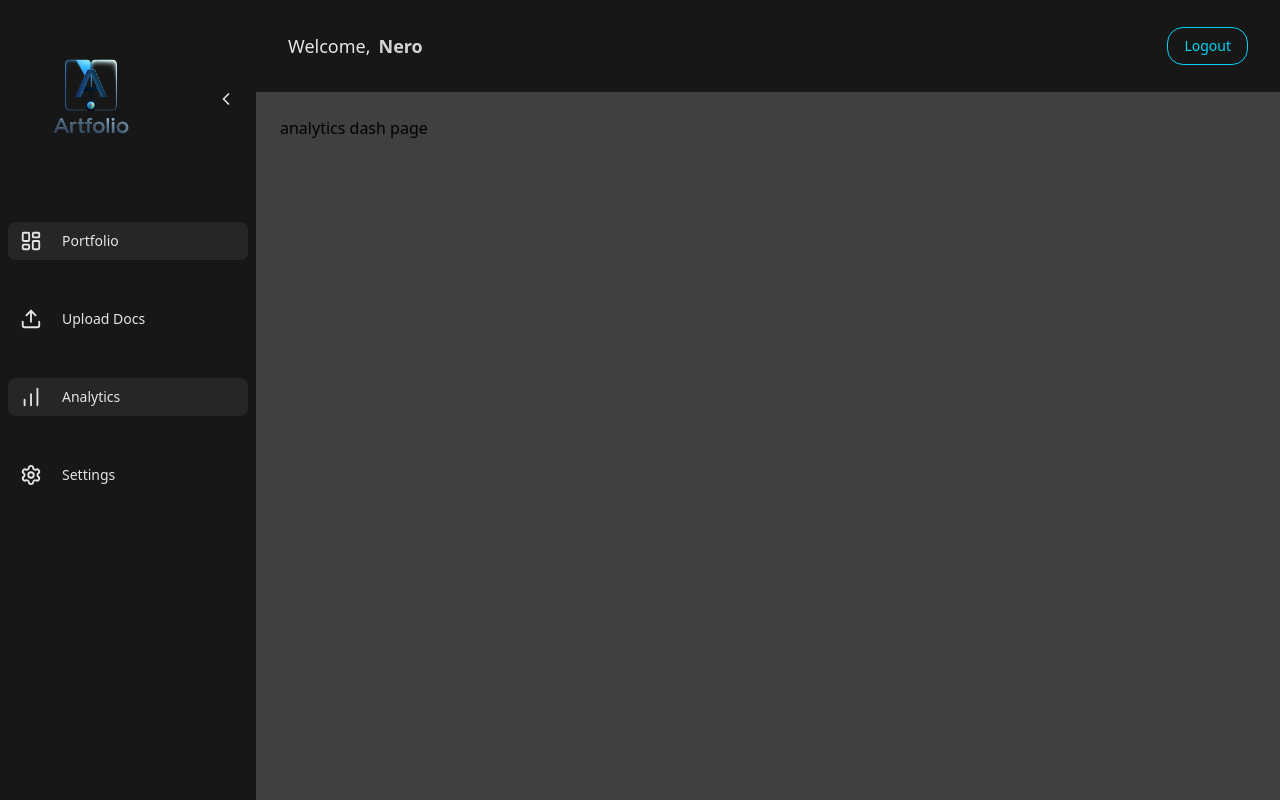
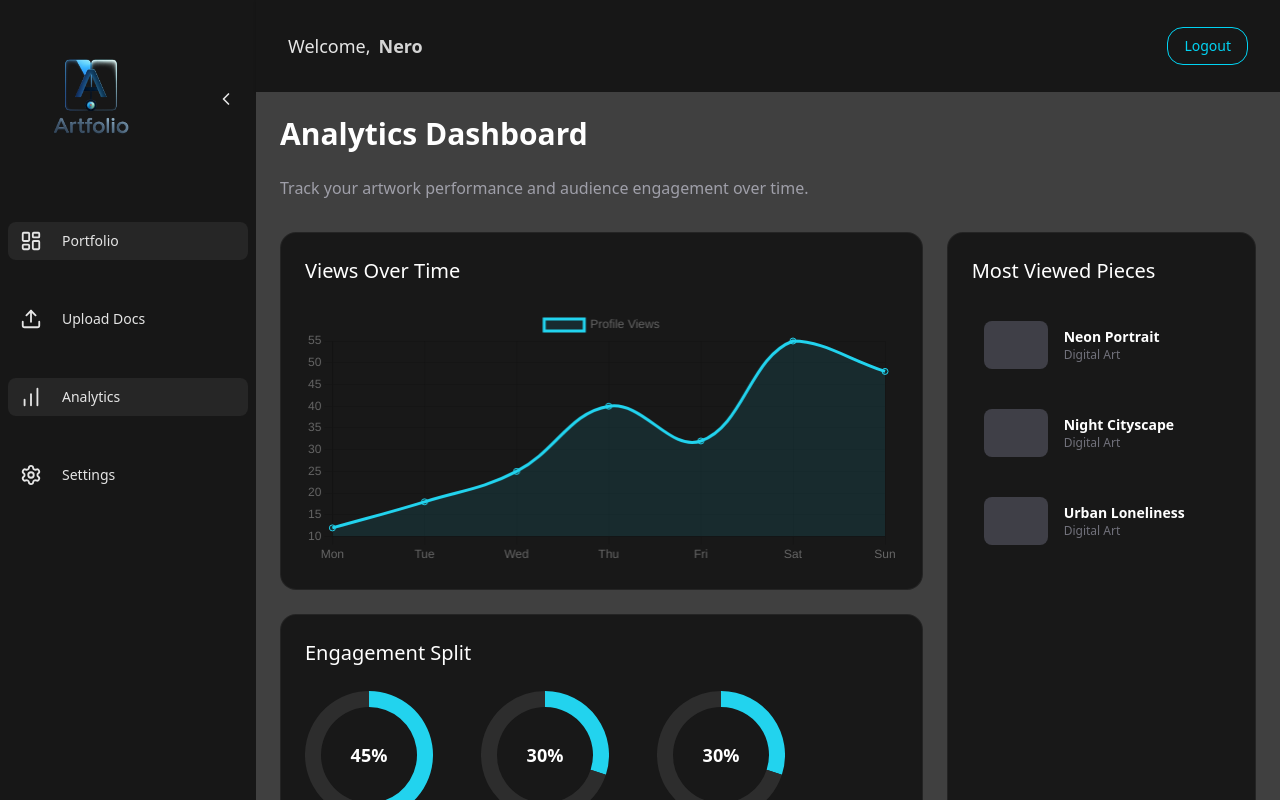
Before and after one commit to nerokome/Artfolio, a Next.js app: page /dashboard/analyticsdash in a window 1280 px wide. Built offline with nearby package versions, Linux system fonts and the light colour scheme.

Commit message:
dash fix

```diff
--- a/app/dashboard/analyticsdash/page.tsx
+++ b/app/dashboard/analyticsdash/page.tsx
@@ -1,14 +1,5 @@
-import React from 'react'
 
-const page = () => {
-  return (
-    <div>
-      analytics dash page
-    </div>
-  )
-}
-export default page
-/*use client';
+'use client';
 import React from 'react';
 import {
   Chart as ChartJS,
@@ -137,4 +128,3 @@ function DonutStat({ label, value }: { label: string; value: number }) {
     </div>
   );
 }
-*/
```
